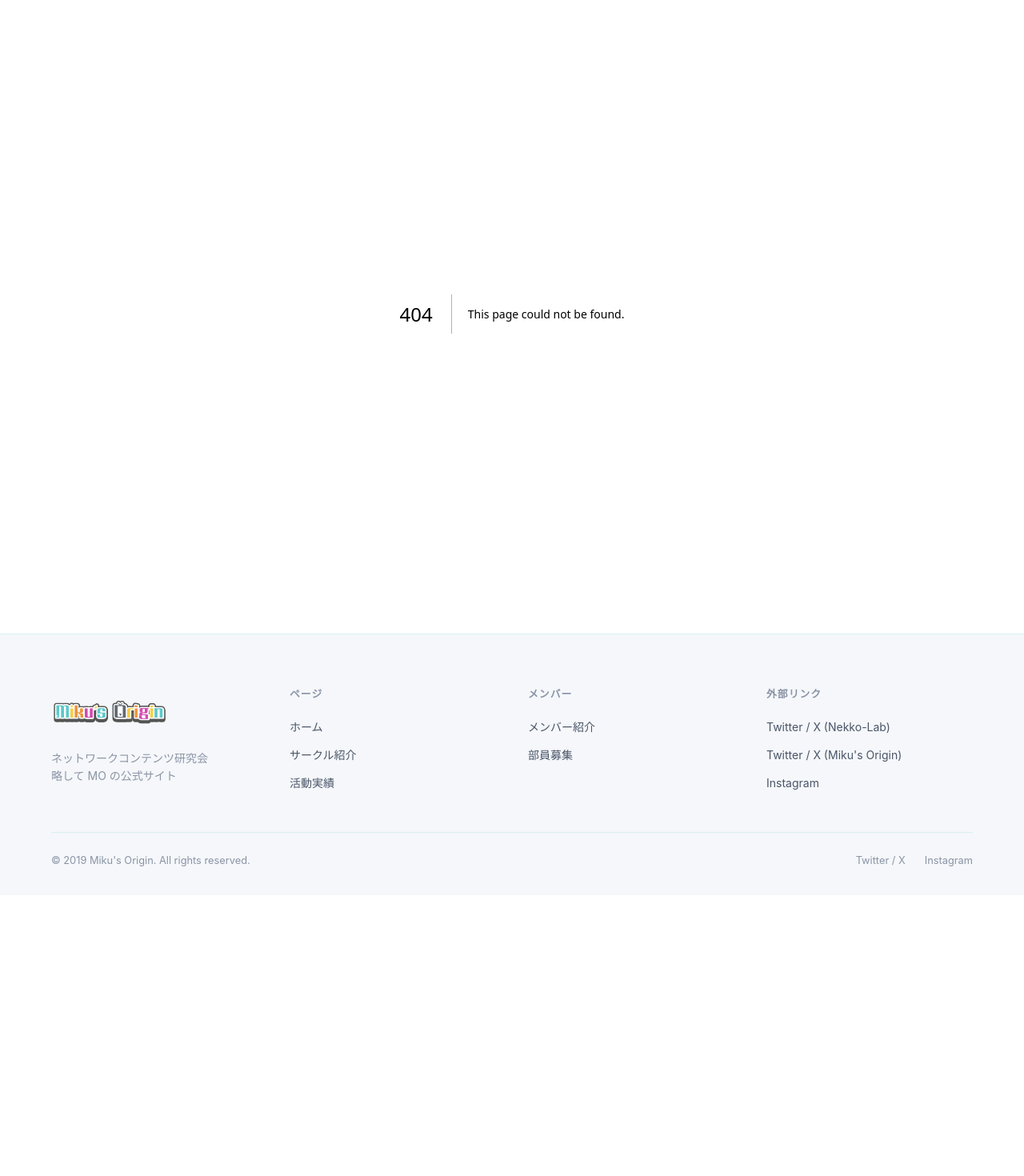
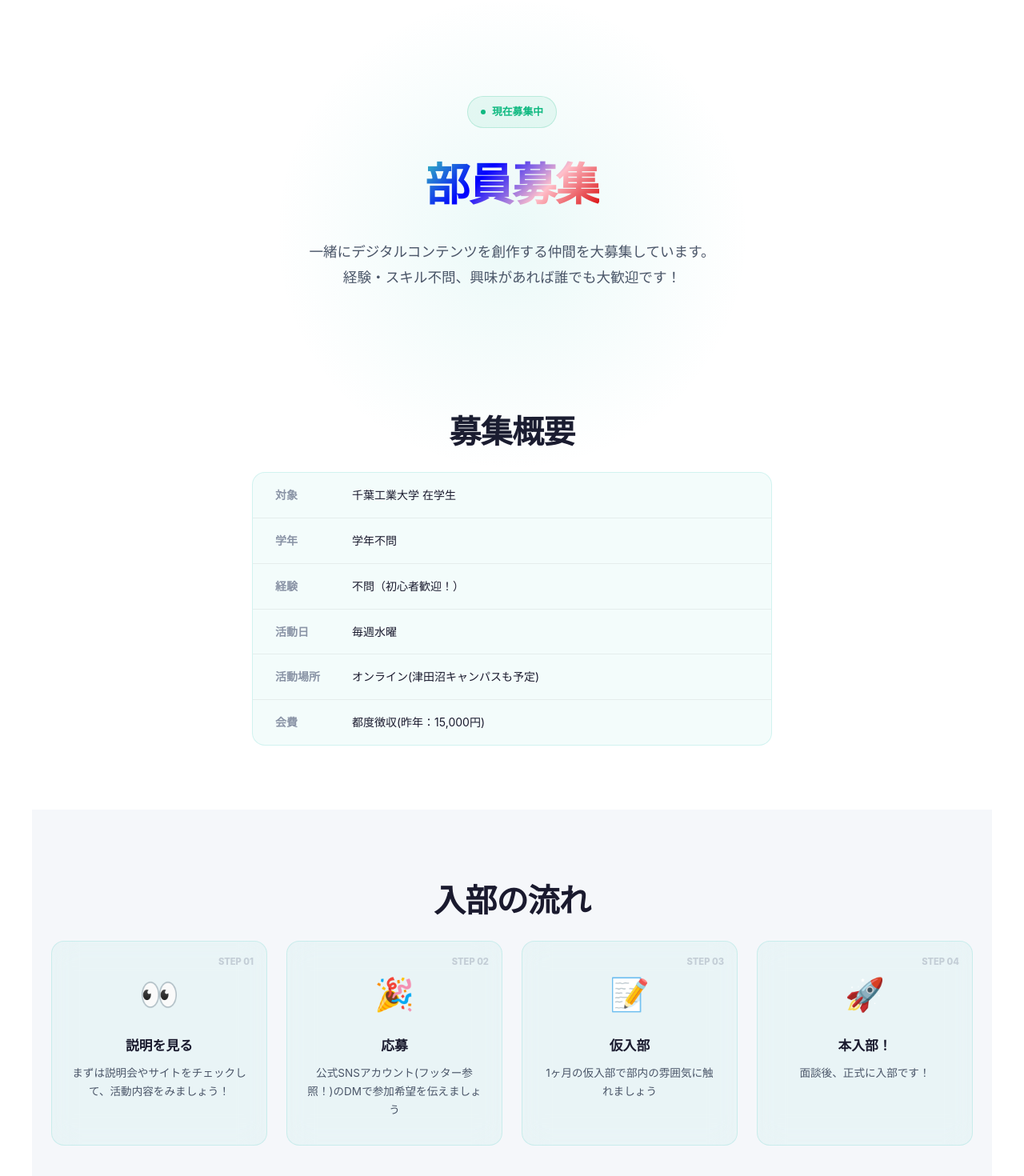
Before and after one commit to nekko-lab/mikus_origin.com, a Next.js app: page /recruit in a window 1280 px wide. Before the commit this address had no page. Shown: the part 80-1550 px from the top of the page at 80% size. Before the commit the page ends 1199 px from the top, so only its background shows below. Built offline with nearby package versions, Linux system fonts and the light colour scheme.

Commit message:
feat: 部員募集ページ仮完成

```diff
--- /dev/null
+++ b/app/recruit/page.tsx
@@ -0,0 +1,295 @@
+'use client';
+
+import { useState } from 'react';
+
+const steps = [
+  {
+    num: '01',
+    title: '説明を見る',
+    description: 'まずは説明会やサイトをチェックして、活動内容をみましょう！',
+    icon: '👀',
+  },
+  {
+    num: '02',
+    title: '応募',
+    description: '公式SNSアカウント(フッター参照！)のDMで参加希望を伝えましょう',
+    icon: '🎉',
+  },
+  {
+    num: '03',
+    title: '仮入部',
+    description: '1ヶ月の仮入部で部内の雰囲気に触れましょう',
+    icon: '📝',
+  },
+  {
+    num: '04',
+    title: '本入部！',
+    description: '面談後、正式に入部です！',
+    icon: '🚀',
+  },
+];
+
+const requirements = [
+  { label: '対象', value: '千葉工業大学 在学生' },
+  { label: '学年', value: '学年不問' },
+  { label: '経験', value: '不問（初心者歓迎！）' },
+  { label: '活動日', value: '毎週水曜' },
+  { label: '活動場所', value: 'オンライン(津田沼キャンパスも予定)' },
+  { label: '会費', value: '都度徴収(昨年：15,000円)' },
+];
+
+// TODO: FAQを追加する
+// const faqs = [
+//   {
+//     q: 'プレースホルダー: プログラミング未経験でも大丈夫ですか？',
+//     a: 'プレースホルダー: もちろん大丈夫です！先輩メンバーが丁寧にサポートします。入部後に勉強会も定期開催しています。',
+//   },
+//   {
+//     q: 'プレースホルダー: 他のサークルと掛け持ちできますか？',
+//     a: 'プレースホルダー: はい、掛け持ちしているメンバーも多くいます。活動日を調整して柔軟に参加できます。',
+//   },
+//   {
+//     q: 'プレースホルダー: 途中入部はできますか？',
+//     a: 'プレースホルダー: 年間を通じて受け付けています。気軽にお問い合わせください。',
+//   },
+//   {
+//     q: 'プレースホルダー: オンラインだけの参加も可能ですか？',
+//     a: 'プレースホルダー: 基本的にはハイブリッドで活動しています。オンラインのみの参加も可能です。',
+//   },
+// ];
+
+function FAQItem({ q, a }: { q: string; a: string }) {
+  const [isOpen, setIsOpen] = useState(false);
+
+  return (
+    <div
+      className="glass"
+      style={{
+        borderRadius: '14px',
+        overflow: 'hidden',
+        transition: 'all 0.3s ease',
+      }}
+    >
+      <button
+        onClick={() => setIsOpen(!isOpen)}
+        style={{
+          width: '100%',
+          padding: '1.25rem 1.5rem',
+          display: 'flex',
+          alignItems: 'center',
+          justifyContent: 'space-between',
+          gap: '1rem',
+          background: 'none',
+          border: 'none',
+          color: 'var(--color-text-primary)',
+          cursor: 'pointer',
+          textAlign: 'left',
+          fontSize: '0.95rem',
+          fontWeight: 600,
+        }}
+      >
+        <span>{q}</span>
+        <span
+          style={{
+            fontSize: '1.25rem',
+            transition: 'transform 0.3s',
+            transform: isOpen ? 'rotate(45deg)' : 'rotate(0deg)',
+            color: 'var(--color-text-muted)',
+            minWidth: '24px',
+            textAlign: 'center',
+          }}
+        >
+          +
+        </span>
+      </button>
+      {isOpen && (
+        <div
+          style={{
+            padding: '0 1.5rem 1.25rem',
+            fontSize: '0.875rem',
+            color: 'var(--color-text-secondary)',
+            lineHeight: 1.8,
+          }}
+        >
+          {a}
+        </div>
+      )}
+    </div>
+  );
+}
+
+export default function RecruitPage() {
+  return (
+    <main>
+      {/* Hero */}
+      <section className="page-hero">
+        <div
+          style={{ position: 'relative', zIndex: 1, maxWidth: '700px', margin: '0 auto' }}
+          className="animate-fade-in"
+        >
+          <div
+            style={{
+              display: 'inline-flex',
+              alignItems: 'center',
+              gap: '0.5rem',
+              padding: '0.5rem 1rem',
+              borderRadius: '999px',
+              fontSize: '0.8rem',
+              fontWeight: 600,
+              color: '#10b981',
+              marginBottom: '1.5rem',
+              border: '1px solid rgba(16,185,129,0.2)',
+              background: 'rgba(16,185,129,0.08)',
+            }}
+          >
+            <span
+              style={{ width: '6px', height: '6px', borderRadius: '50%', background: '#10b981' }}
+            />
+            現在募集中
+          </div>
+          <h1
+            style={{
+              fontSize: 'clamp(2rem, 5vw, 3.5rem)',
+              fontWeight: 900,
+              letterSpacing: '-0.03em',
+              marginBottom: '1.25rem',
+            }}
+          >
+            <span className="gradient-text">部員募集</span>
+          </h1>
+          <p style={{ fontSize: '1.1rem', color: 'var(--color-text-secondary)', lineHeight: 1.8 }}>
+            一緒にデジタルコンテンツを創作する仲間を大募集しています。
+            <br />
+            経験・スキル不問、興味があれば誰でも大歓迎です！
+          </p>
+        </div>
+      </section>
+
+      {/* Requirements */}
+      <section className="section">
+        <h2 className="section-title" style={{ textAlign: 'center' }}>
+          募集概要
+        </h2>
+        <div
+          className="glass"
+          style={{
+            maxWidth: '650px',
+            margin: '0 auto',
+            borderRadius: '16px',
+            overflow: 'hidden',
+          }}
+        >
+          {requirements.map((r, i) => (
+            <div
+              key={i}
+              style={{
+                display: 'flex',
+                padding: '1rem 1.75rem',
+                borderBottom: i < requirements.length - 1 ? '1px solid rgba(0,0,0,0.06)' : 'none',
+                gap: '1rem',
+              }}
+            >
+              <span
+                style={{
+                  fontWeight: 600,
+                  fontSize: '0.875rem',
+                  color: 'var(--color-text-muted)',
+                  minWidth: '80px',
+                }}
+              >
+                {r.label}
+              </span>
+              <span style={{ fontSize: '0.875rem' }}>{r.value}</span>
+            </div>
+          ))}
+        </div>
+      </section>
+
+      {/* Steps */}
+      <section className="section" style={{ background: 'var(--color-bg-secondary)' }}>
+        <div style={{ maxWidth: '1200px', margin: '0 auto' }}>
+          <h2 className="section-title" style={{ textAlign: 'center' }}>
+            入部の流れ
+          </h2>
+          <div
+            style={{
+              display: 'grid',
+              gridTemplateColumns: 'repeat(auto-fit, minmax(220px, 1fr))',
+              gap: '1.5rem',
+            }}
+          >
+            {steps.map((s, i) => (
+              <div
+                key={i}
+                className="glass card-hover"
+                style={{
+                  padding: '2rem 1.5rem',
+                  borderRadius: '16px',
+                  textAlign: 'center',
+                  position: 'relative',
+                }}
+              >
+                <div
+                  style={{
+                    position: 'absolute',
+                    top: '1rem',
+                    right: '1rem',
+                    fontSize: '0.7rem',
+                    fontWeight: 800,
+                    color: 'var(--color-text-muted)',
+                    opacity: 0.4,
+                  }}
+                >
+                  STEP {s.num}
+                </div>
+                <div
+                  style={{
+                    fontSize: '2.5rem',
+                    marginBottom: '1rem',
+                  }}
+                >
+                  {s.icon}
+                </div>
+                <h3 style={{ fontWeight: 700, fontSize: '1.05rem', marginBottom: '0.5rem' }}>
+                  {s.title}
+                </h3>
+                <p
+                  style={{
+                    fontSize: '0.85rem',
+                    color: 'var(--color-text-secondary)',
+                    lineHeight: 1.7,
+                  }}
+                >
+                  {s.description}
+                </p>
+              </div>
+            ))}
+          </div>
+        </div>
+      </section>
+
+      {/* FAQ */}
+      {/* <section className="section">
+        <h2 className="section-title" style={{ textAlign: 'center' }}>
+          よくある質問
+        </h2>
+        <p className="section-subtitle" style={{ textAlign: 'center', margin: '1rem auto 3rem' }}>
+          プレースホルダー: FAQ
+        </p>
+        <div
+          style={{
+            maxWidth: '700px',
+            margin: '0 auto',
+            display: 'flex',
+            flexDirection: 'column',
+            gap: '0.75rem',
+          }}
+        >
+          {faqs.map((faq, i) => (
+            <FAQItem key={i} q={faq.q} a={faq.a} />
+          ))}
+        </div>
+      </section> */}
+    </main>
+  );
+}
```
